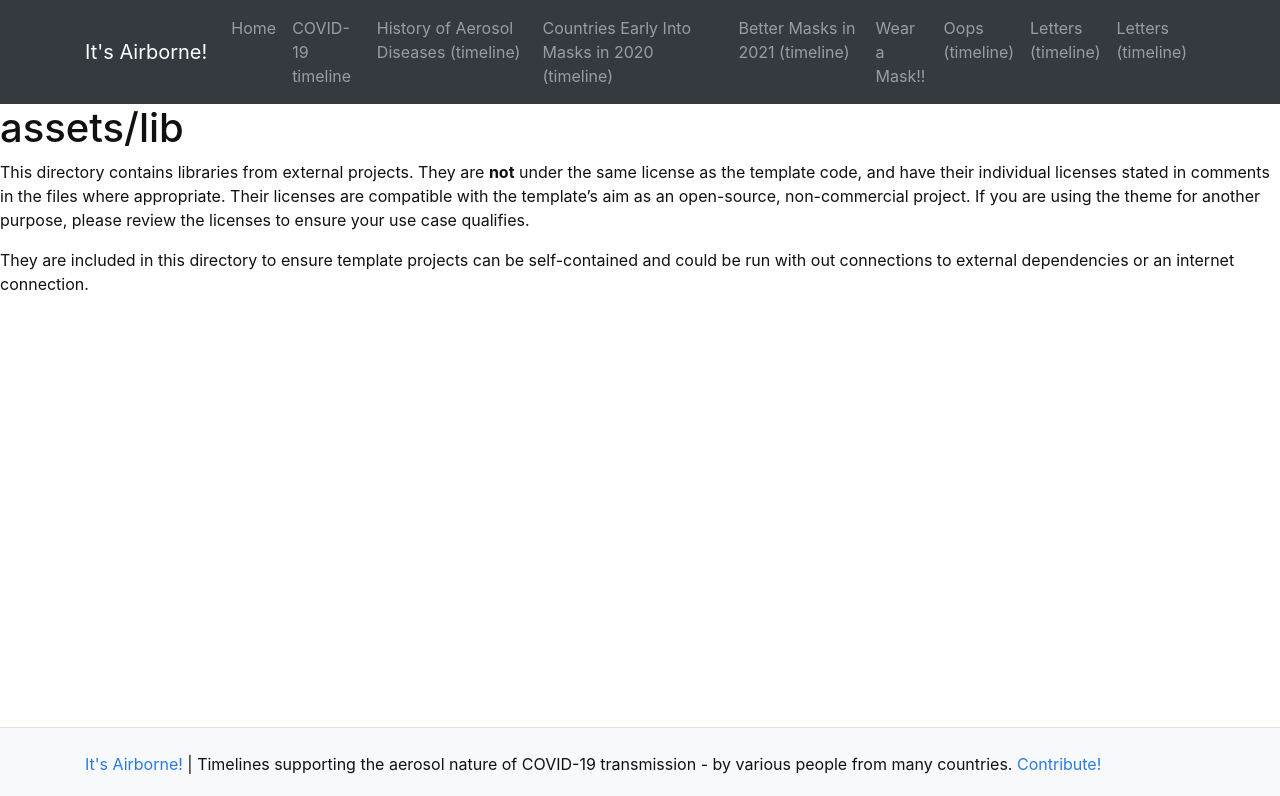
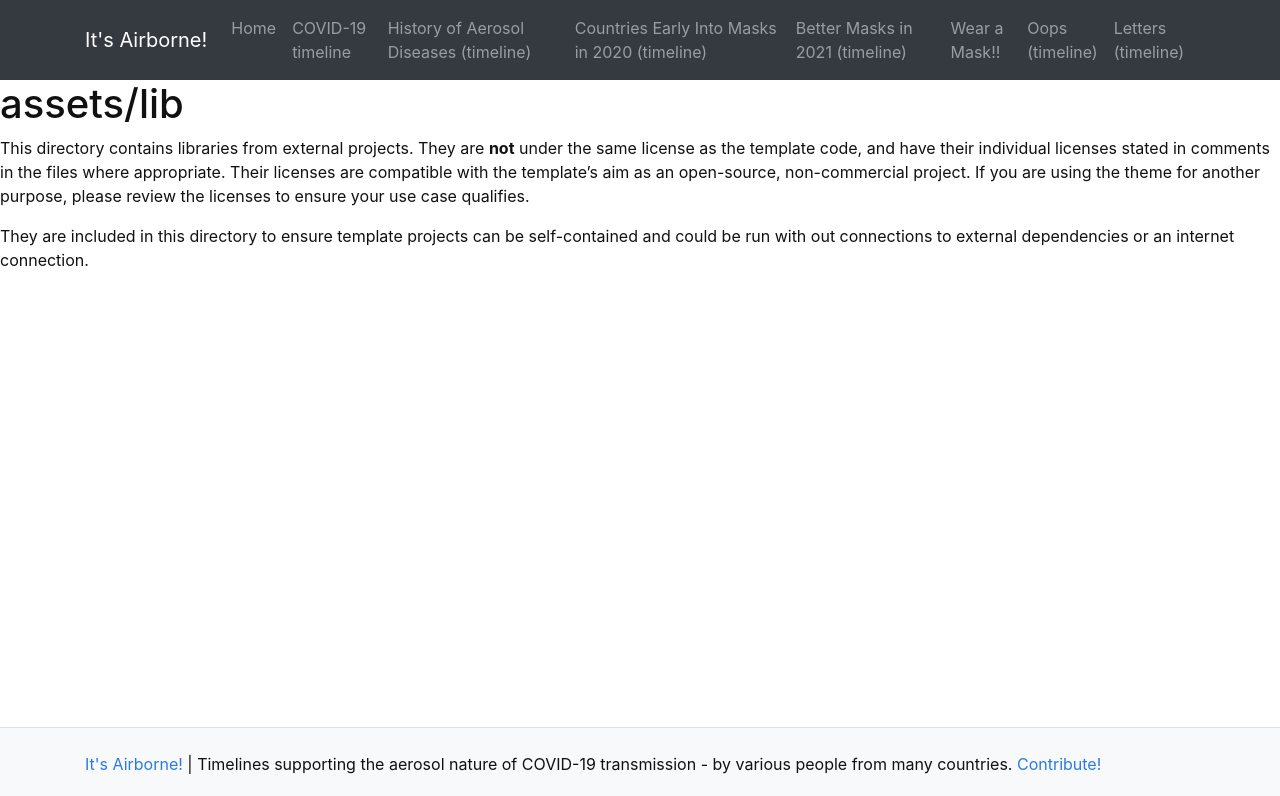
Before and after one commit to nichol7s/timelines-site, a Jekyll site: the page built from assets/lib/README.md, in a window 1280 px wide, cut to the strip 0-796 px from the top of the page. Built offline with Jekyll 4.4.1, drawn with Linux system fonts in a browser that asks for light colours; our own code applies the rules of GitHub Pages for plain Markdown files.

Commit message:
remove dupe of letters timeline

```diff
--- a/pages/es/letras.md
+++ b/pages/es/letras.md
@@ -1,6 +1,5 @@
 ---
 title: Letras para una mejor ventilación y EPI
-nav: Letters (timeline)
 permalink: /es/letras
 nav_order: 8
 timeline-json: es/letters.json
```
